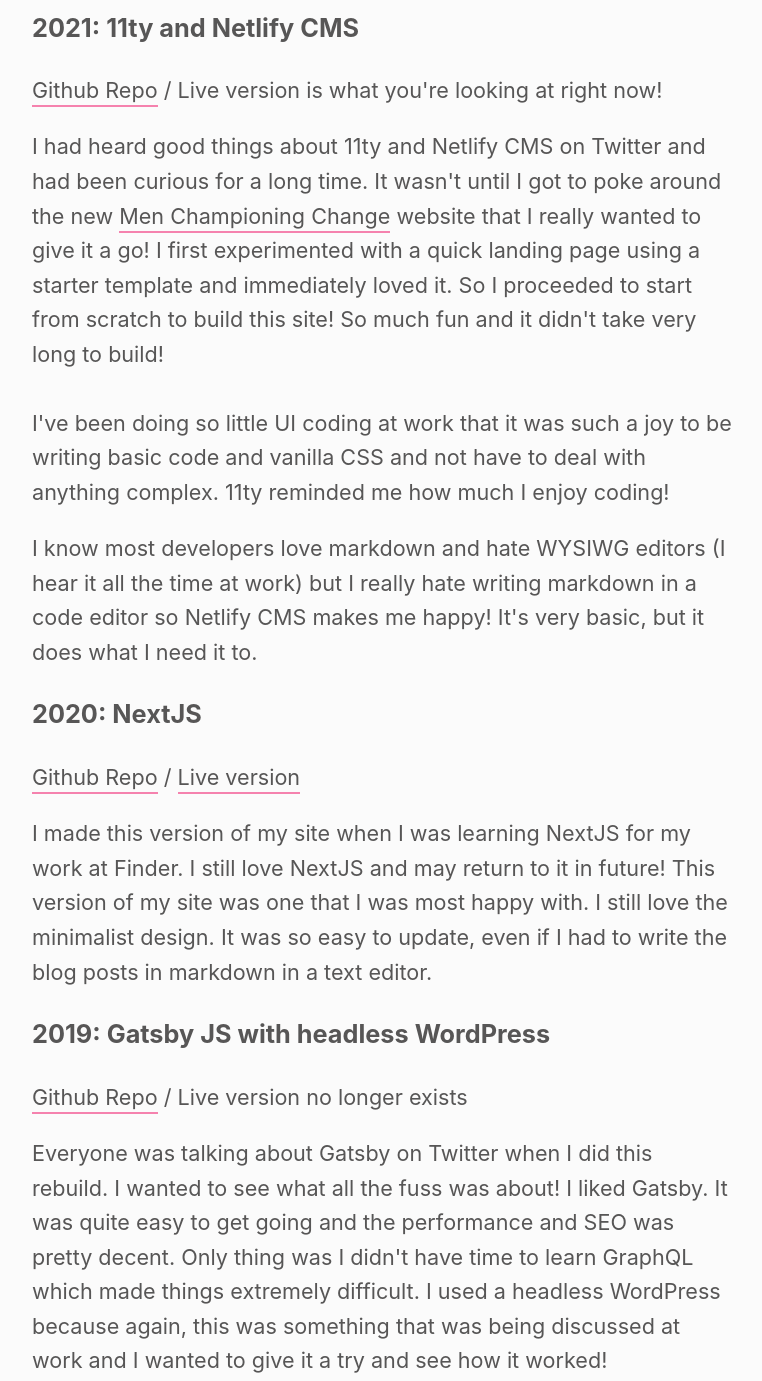
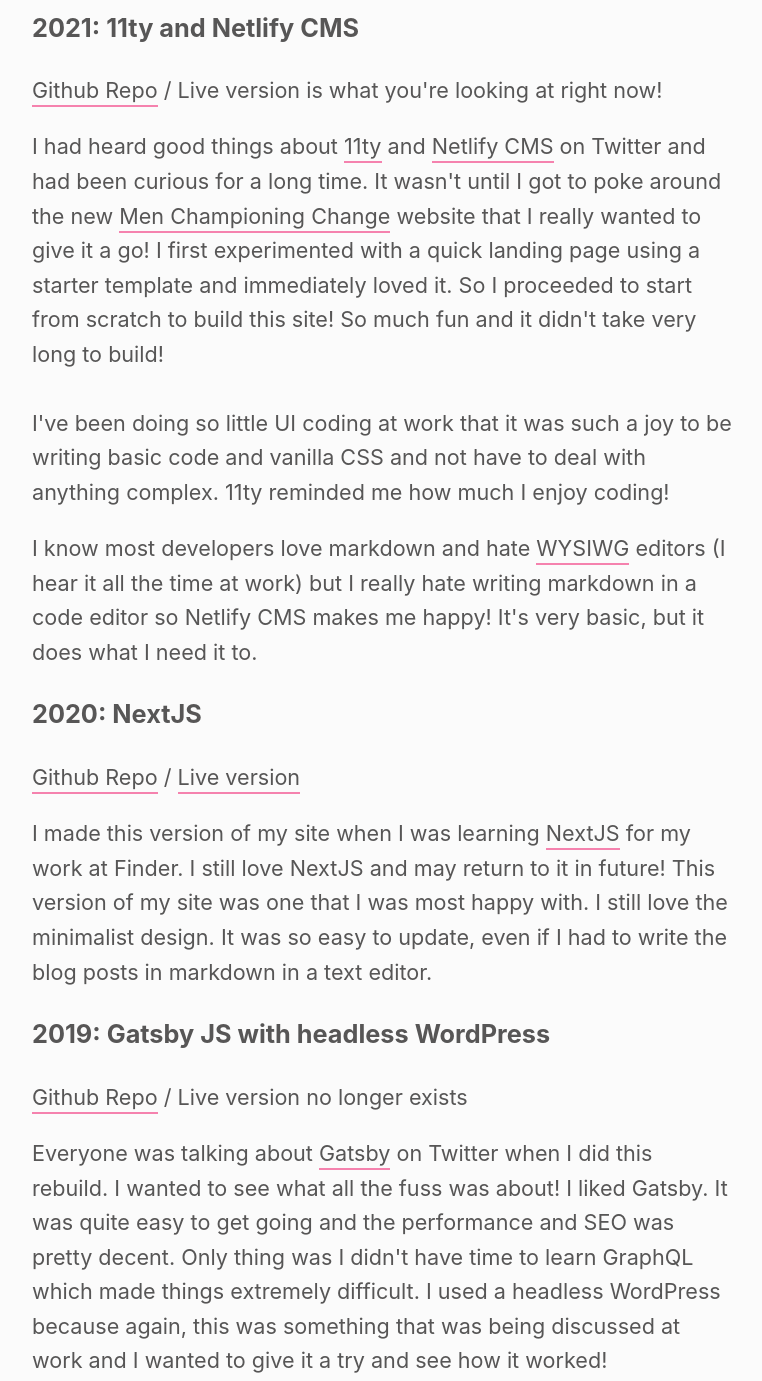
Before and after one commit to TarynEwens/te-eleventy-netlifyCMS, an Eleventy site: page posts/2021-11-09-my-2021-personal-site-rebuild-is-live.md in a window 1280 px wide. Shown: the part 940-2321 px from the top of the page, without its empty margins (257-1019 px from the left). Built offline with nearby package versions, Linux system fonts and the light colour scheme; Eleventy itself is replaced by a stand-in of ours; files that its build step writes are made by us from their sources.

Commit message:
Update Posts “2021-11-09-my-2021-personal-site-rebuild-is-live”

```diff
--- a/posts/2021-11-09-my-2021-personal-site-rebuild-is-live.md
+++ b/posts/2021-11-09-my-2021-personal-site-rebuild-is-live.md
@@ -18,27 +18,27 @@
 
 [Github Repo](https://github.com/TarynEwens/te-eleventy-netlifyCMS) / Live version is what you're looking at right now!
 
-I had heard good things about 11ty and Netlify CMS on Twitter and had been curious for a long time. It wasn't until I got to poke around the new [Men Championing Change](https://menchampioningchange.com.au/) website that I really wanted to give it a go! I first experimented with a quick landing page using a starter template and immediately loved it. So I proceeded to start from scratch to build this site! So much fun and it didn't take very long to build! \
+I had heard good things about [11ty](https://www.11ty.dev/) and [Netlify CMS](https://www.netlifycms.org/) on Twitter and had been curious for a long time. It wasn't until I got to poke around the new [Men Championing Change](https://menchampioningchange.com.au/) website that I really wanted to give it a go! I first experimented with a quick landing page using a starter template and immediately loved it. So I proceeded to start from scratch to build this site! So much fun and it didn't take very long to build! \
 \
 I've been doing so little UI coding at work that it was such a joy to be writing basic code and vanilla CSS and not have to deal with anything complex. 11ty reminded me how much I enjoy coding!
 
-I know most developers love markdown and hate WYSIWG editors (I hear it all the time at work) but I really hate writing markdown in a code editor so Netlify CMS makes me happy! It's very basic, but it does what I need it to.
+I know most developers love markdown and hate [WYSIWG](https://en.wikipedia.org/wiki/WYSIWYG) editors (I hear it all the time at work) but I really hate writing markdown in a code editor so Netlify CMS makes me happy! It's very basic, but it does what I need it to.
 
 ### 2020: NextJS
 
 [Github Repo](https://github.com/TarynEwens/nextJS-portfolio) / [Live version](https://tarynewens.netlify.app/)
 
-I made this version of my site when I was learning NextJS for my work at Finder. I still love NextJS and may return to it in future! This version of my site was one that I was most happy with. I still love the minimalist design. It was so easy to update, even if I had to write the blog posts in markdown in a text editor.
+I made this version of my site when I was learning [NextJS](https://nextjs.org/) for my work at Finder. I still love NextJS and may return to it in future! This version of my site was one that I was most happy with. I still love the minimalist design. It was so easy to update, even if I had to write the blog posts in markdown in a text editor.
 
 ### 2019: Gatsby JS with headless WordPress
 
 [Github Repo](https://github.com/TarynEwens/taryn-codes) / Live version no longer exists
 
-Everyone was talking about Gatsby on Twitter when I did this rebuild. I wanted to see what all the fuss was about! I liked Gatsby. It was quite easy to get going and the performance and SEO was pretty decent. Only thing was I didn't have time to learn GraphQL which made things extremely difficult. I used a headless WordPress because again, this was something that was being discussed at work and I wanted to give it a try and see how it worked!
+Everyone was talking about [Gatsby](https://www.gatsbyjs.com/) on Twitter when I did this rebuild. I wanted to see what all the fuss was about! I liked Gatsby. It was quite easy to get going and the performance and SEO was pretty decent. Only thing was I didn't have time to learn GraphQL which made things extremely difficult. I used a headless WordPress because again, this was something that was being discussed at work and I wanted to give it a try and see how it worked!
 
 ### 2018: Straight up WordPress
 
-This might still exist somewhere in the depths of my computer backup but I cannot be bothered finding it! I can't even remember what this one looked like to be honest. Before I learnt to code one of my goals was to be able to create my own WordPress theme from scratch. This version of my site was mostly about proving to myself that I could do it! It wasn't the most enjoyable to build, but it was satisfying to know that I could after so many years of buying WordPress templates.
+This might still exist somewhere in the depths of my computer backup but I cannot be bothered finding it! I can't even remember what this one looked like to be honest. Before I learnt to code one of my goals was to be able to create my own [WordPress](https://wordpress.org/) theme from scratch. This version of my site was mostly about proving to myself that I could do it! It wasn't the most enjoyable to build, but it was satisfying to know that I could after so many years of buying WordPress templates.
 
 ### Earlier 2018: HTML, CSS & Vanilla JS
 
```
